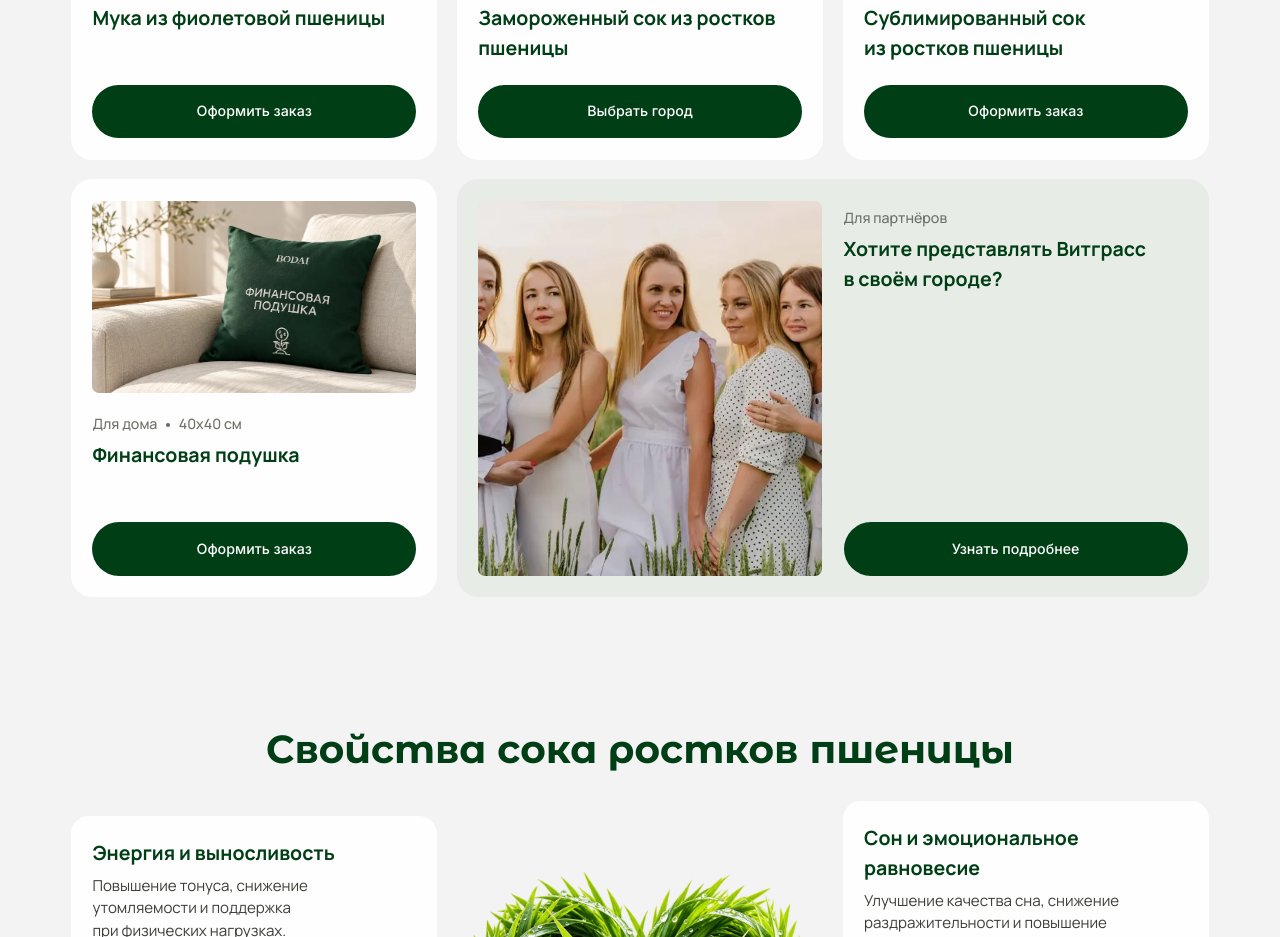
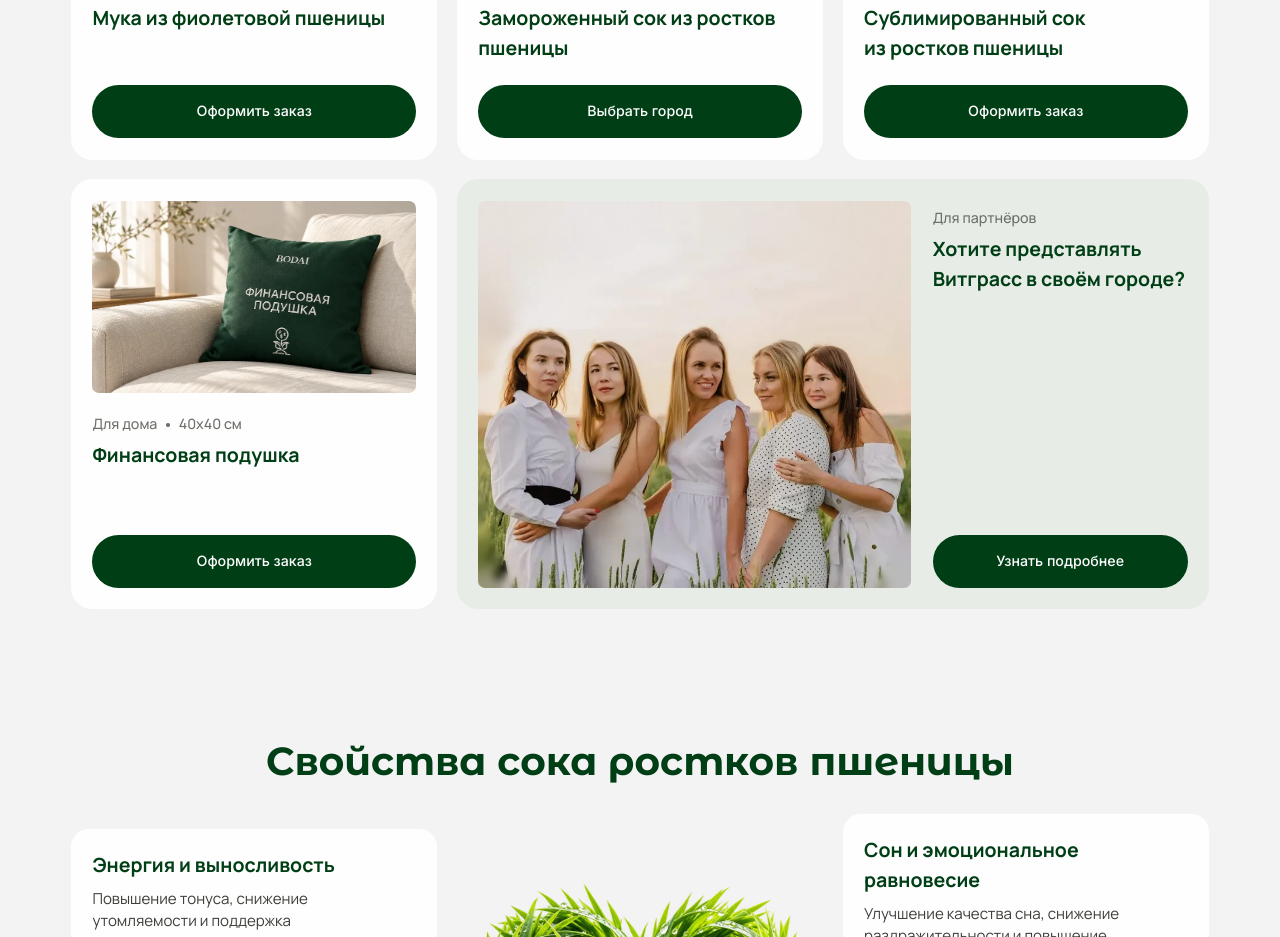
Before and after one commit to Ann938/vitgrass, a Next.js app: page / in a window 1280 px wide. Shown: the part 1120-2057 px from the top of the page. Built offline with nearby package versions, Linux system fonts and the light colour scheme.

Commit message:
Фото партнёров: кадр достроен (небо сверху, края круга), все пятеро целиком; в широкой карточке фото шире
Co-Authored-By: Claude Opus 5.5 <noreply@anthropic.com>

```diff
--- a/src/components/Landing.tsx
+++ b/src/components/Landing.tsx
@@ -269,6 +269,10 @@ function Hero() {
 }
 
 // ---------- 02 · продукты ----------
+// кадрирование фото продукции из макета (поле crop в content.ts необязательное)
+type Crop = { crop?: { w: number; h: number; l: number; t: number } };
+const cropStyle = (c: Crop["crop"]) => (c ? { width: `${c.w}%`, height: `${c.h}%`, left: `${c.l}%`, top: `${c.t}%` } : undefined);
+
 function Products() {
   return (
     <section className={s.products} id="products">
@@ -283,8 +287,8 @@ function Products() {
                 src={src(p.img)}
                 alt={p.name.replace(/ /g, " ")}
                 loading="lazy"
-                data-crop={p.crop ? "" : undefined}
-                style={p.crop ? { width: `${p.crop.w}%`, height: `${p.crop.h}%`, left: `${p.crop.l}%`, top: `${p.crop.t}%` } : undefined}
+                data-crop={(p as Crop).crop ? "" : undefined}
+                style={cropStyle((p as Crop).crop)}
               />
             </div>
             <div className={s.productText}>
--- a/src/components/landing.module.scss
+++ b/src/components/landing.module.scss
@@ -1578,14 +1578,10 @@ button.item { width: 100%; border: 0; font: inherit; text-align: left; cursor: p
   .productGrid > li:last-child:nth-child(3n + 2) {
     grid-column: span 2;
     display: grid;
-    grid-template-columns: minmax(0, 1fr) minmax(0, 1fr);
+    grid-template-columns: minmax(0, 1.7fr) minmax(0, 1fr); // фото шире — кадр 816×730 почти без обрезки
     grid-template-rows: auto 1fr auto;
     column-gap: u(24);
-    .productImg { grid-row: 1 / -1; height: 100%; min-height: u(216); }
-    // кадрирование из макета рассчитано на узкую карточку — в широкой оно растягивало фото
-    // фото партнёров — круг на белом: увеличиваем так, чтобы рамка целиком была внутри круга
-    .productImg img[data-crop] { width: 155% !important; height: auto !important; aspect-ratio: 1; left: 50% !important; top: 50% !important; transform: translate(-50%, -47%); }
-    @include hover { .productImg img[data-crop] { transform: translate(-50%, -47%) scale(1.04); } }
+    .productImg { grid-row: 1 / -1; height: 100%; min-height: u(216); img { object-position: 50% 40%; } }
     .productText { grid-column: 2; padding-top: u(8); }
     .btnPrimary { grid-column: 2; grid-row: 3; }
   }
--- a/src/content.ts
+++ b/src/content.ts
@@ -91,8 +91,8 @@ export const products = {
     {
       tags: ["Для партнёров"],
       name: "Хотите представлять Витграсс в своём городе?",
-      img: "/img/p-partners.webp",
-      crop: { w: 119.61, h: 200.36, l: -9.39, t: -40.92 },
+      // исходник был круглым на белом — кадр достроен (небо сверху, края), все пятеро целиком
+      img: "/img/p-partners-full.webp",
       cta: "Узнать подробнее",
       href: links.partner,
       accent: true,
```
Also changed, not shown: public/img/p-partners-full.webp (added).
